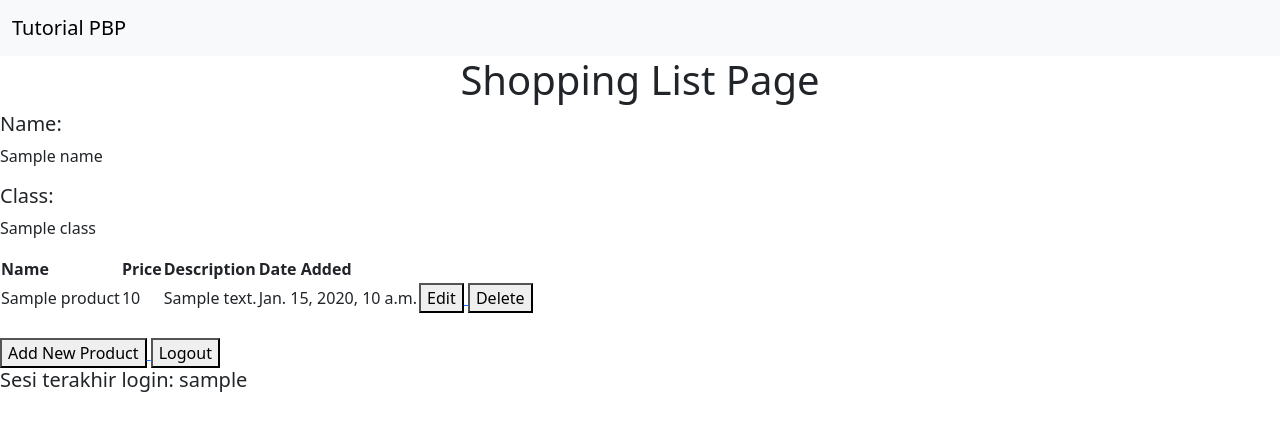
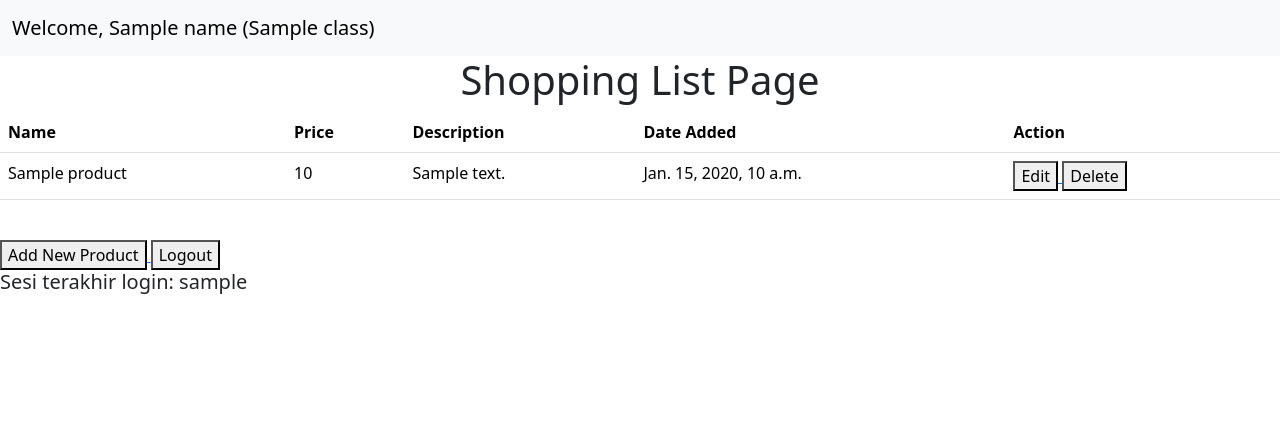
Before and after one commit to rapunzzz/shopping-list, a Django app: template main/templates/main.html in a window 1280 px wide. Shown: the top 431 px of the page. Run offline with Django 4.2, Linux system fonts and the light colour scheme; the template is opened without the code that fills it: most values are stand-ins (such as "Sample title", 1, 10 or a date in 2020).

Commit message:
Tutorial 4 Selesai

```diff
--- a/main/templates/main.html
+++ b/main/templates/main.html
@@ -3,7 +3,7 @@
 {% block content %}
     <nav class="navbar navbar-expand-lg bg-body-tertiary">
     <div class="container-fluid">
-        <a class="navbar-brand" href="#">Tutorial PBP</a>
+        <a class="navbar-brand" href="#">Welcome, {{name}} ({{class}})</a>
         <button class="navbar-toggler" type="button" data-bs-toggle="collapse" data-bs-target="#navbarNav" aria-controls="navbarNav" aria-expanded="false" aria-label="Toggle navigation">
         <span class="navbar-toggler-icon"></span>
         </button>
@@ -17,17 +17,13 @@
         </div>
     </div>
 
-    <h5>Name:</h5>
-    <p>{{name}}</p>
-
-    <h5>Class:</h5>
-    <p>{{class}}</p>
-    <table>
+    <table class="table table-stripped">
         <tr>
             <th>Name</th>
             <th>Price</th>
             <th>Description</th>
             <th>Date Added</th>
+            <th>Action </th>
         </tr>
 
         {% comment %} Berikut cara memperlihatkan data produk di bawah baris ini {% endcomment %}
--- a/main/views.py
+++ b/main/views.py
@@ -21,7 +21,7 @@ def show_main(request):
     products = Product.objects.filter(user=request.user)
     context = {
         'name': request.user.username,
-        'class': 'PBP A',
+        'class': 'PBP F',
         'products' : products,
         'last_login': request.COOKIES['last_login'],
     }
```
